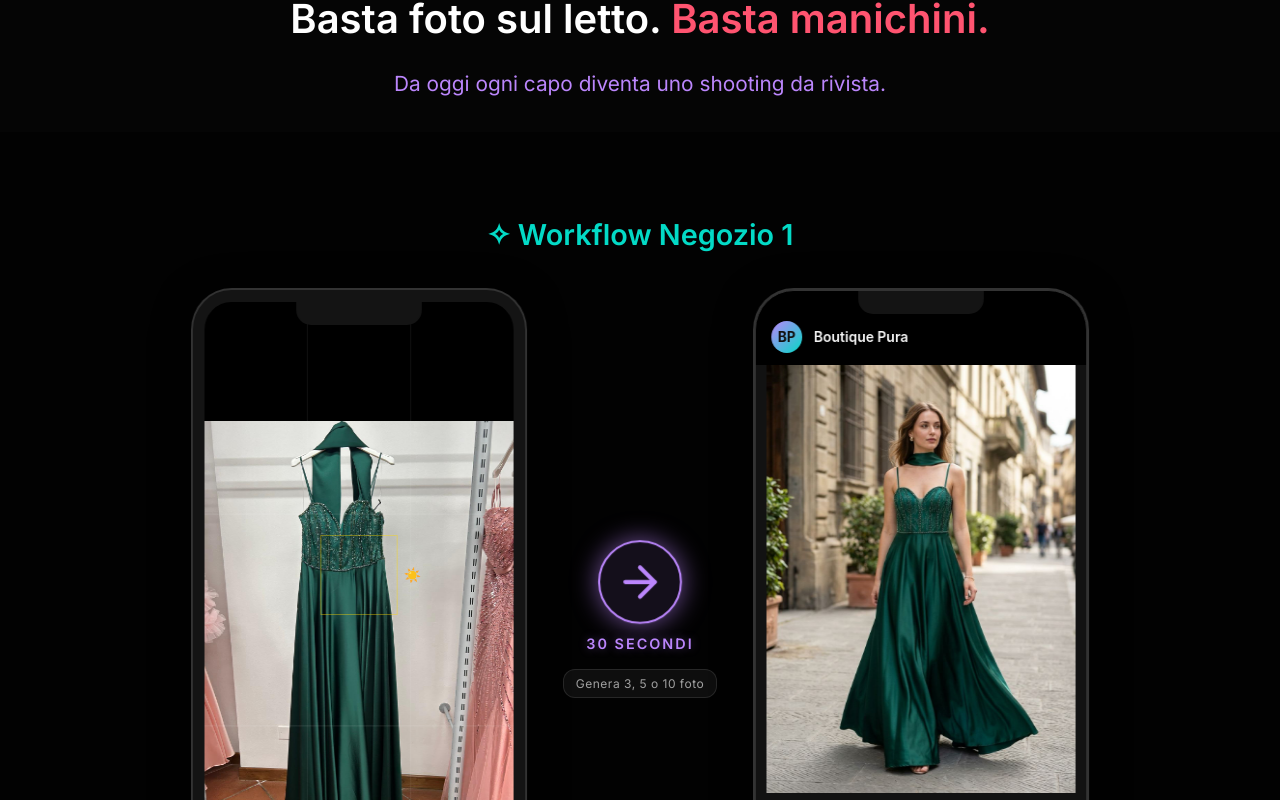
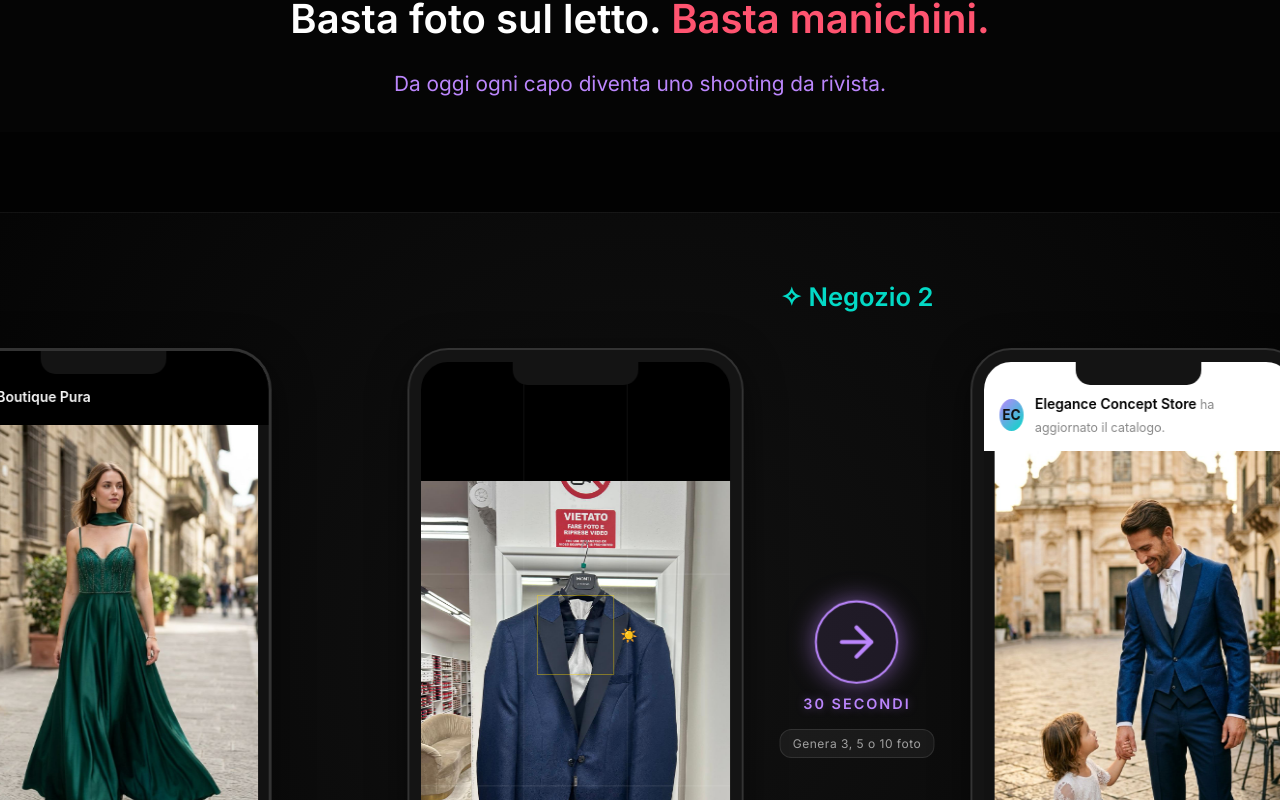
Before and after one commit to cloedesignmilan/SuperNexus, a Next.js app: page / in a window 1280 px wide. Shown: the part 920-1720 px from the top of the page. Built offline with nearby package versions, Linux system fonts and the light colour scheme; a web font is replaced by a local one.

Commit message:
feat(ui): implement infinite scrolling marquee for workflow cases

```diff
--- a/src/app/mockups.css
+++ b/src/app/mockups.css
@@ -268,3 +268,41 @@
 .social-mockup-dark .social-caption { color: #f5f5f5; }
 
 .social-caption span { font-weight: 600; margin-right: 5px; }
+
+/* =========================================================================
+   SCORRIMENTO CAROSELLO INFINITO (MARQUEE)
+   ========================================================================= */
+
+.marquee-wrapper {
+  width: 100vw;
+  max-width: 100vw;
+  overflow: hidden;
+  position: relative;
+  left: 50%;
+  right: 50%;
+  margin-left: -50vw;
+  margin-right: -50vw;
+  padding: 4rem 0;
+  background: radial-gradient(circle at 50% 50%, rgba(20, 20, 20, 0.9) 0%, #050505 100%);
+  border-top: 1px solid rgba(255,255,255,0.05);
+  border-bottom: 1px solid rgba(255,255,255,0.05);
+}
+
+.marquee-track {
+  display: flex;
+  gap: 8rem;
+  width: max-content;
+  animation: scroll-left-endless 60s linear infinite;
+  padding-left: 4rem; /* Initial padding */
+}
+
+/* La pausa dell'animazione al passaggio del mouse */
+.marquee-track:hover {
+  animation-play-state: paused;
+}
+
+@keyframes scroll-left-endless {
+  0% { transform: translateX(0); }
+  /* Sposta il track esattamente del 50% della sua larghezza (essendo composto da due blocchi uguali) + 4rem di gap medio */
+  100% { transform: translateX(calc(-50% - 4rem)); }
+}
--- a/src/app/page.tsx
+++ b/src/app/page.tsx
@@ -46,19 +46,21 @@ export default function LandingPage() {
         <p style={{ fontSize: '1.3rem', color: '#bb86fc' }}>Da oggi ogni capo diventa uno shooting da rivista.</p>
       </section>
 
-      {/* BEFORE / AFTER VISUALS (CAMERA & SOCIAL MOCKUPS) */}
-      <section className="comparison-section">
-        <div style={{ maxWidth: '1200px', margin: '0 auto', display: 'flex', flexDirection: 'column', gap: '6rem' }}>
+      {/* BEFORE / AFTER VISUALS (CAMERA & SOCIAL MOCKUPS - MARQUEE CAROUSEL) */}
+      <section className="comparison-section" style={{ overflow: 'hidden' }}>
+        <div className="marquee-wrapper">
+          <div className="marquee-track">
 
-          {[1,2,3,4,5,6].map((num) => {
+            {/* Duplichiamo l'array due volte per l'effetto di loop infinito senza salti */}
+            {[1, 2, 3, 4, 5, 6, 1, 2, 3, 4, 5, 6].map((num, idx) => {
               const isInsta = num % 2 !== 0; // Alterniamo Instagram/Facebook
               const socialClass = isInsta ? "social-mockup social-mockup-dark" : "social-mockup facebook-style";
               const boutiqueName = isInsta ? "Boutique Pura" : "Elegance Concept Store";
 
               return (
-              <div key={num} className="transformation-block">
-                <h3 style={{ fontSize: '1.8rem', marginBottom: '2rem', color: '#03dac6', textAlign: 'center' }}>
-                  ✧ Workflow Negozio {num}
+                <div key={idx} className="transformation-block" style={{ flexShrink: 0 }}>
+                  <h3 style={{ fontSize: '1.6rem', marginBottom: '2rem', color: '#03dac6', textAlign: 'center' }}>
+                    ✧ Negozio {num}
                   </h3>
                   <div className="spectacular-grid">
 
@@ -130,6 +132,7 @@ export default function LandingPage() {
               );
             })}
 
+          </div>
         </div>
       </section>
 
```
Lines whose indentation alone changed are shown as unchanged.
